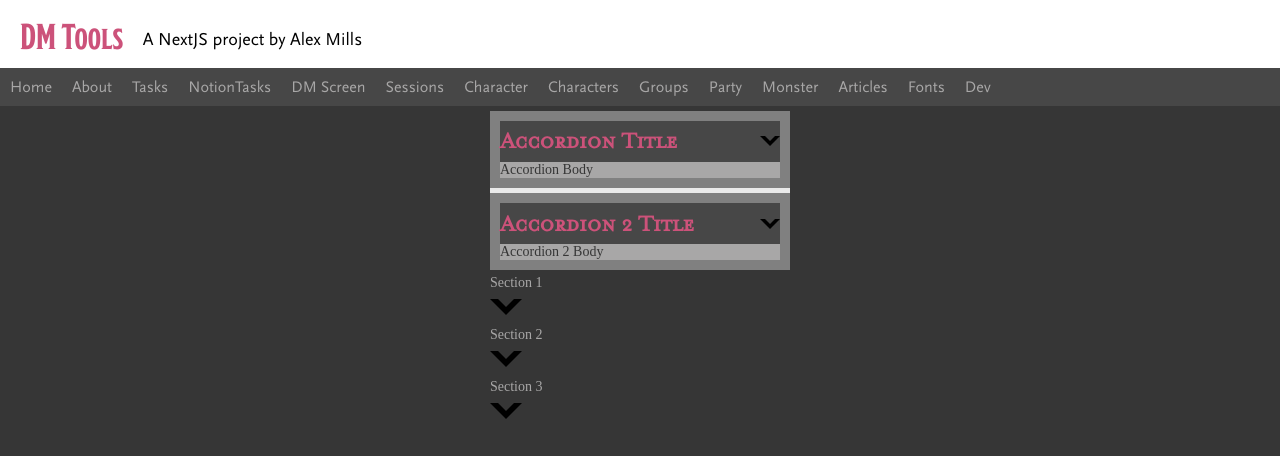
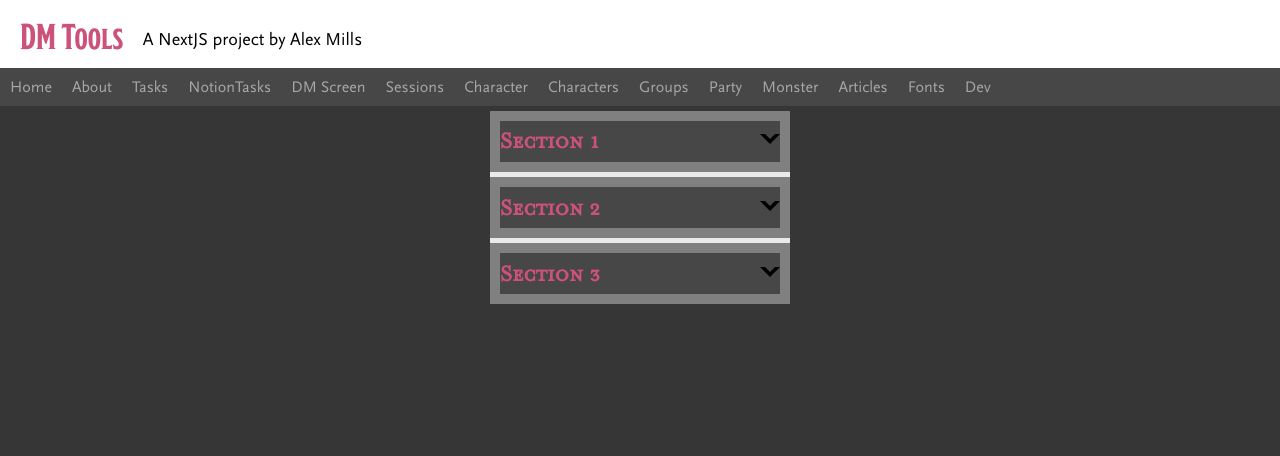
Before and after one commit to cardiacunicorn/dm-tools, a Next.js app: page /sessions in a window 1280 px wide. Shown: the top 456 px of the page. Built offline with nearby package versions, Linux system fonts and the light colour scheme; a web font is replaced by a local one.

Commit message:
cleaning up

```diff
--- a/components/Accordion.tsx
+++ b/components/Accordion.tsx
@@ -5,12 +5,12 @@ const Accordion = ({ title, content }) => {
   const [isActive, setIsActive] = useState(false);
 
   return (
-    <div className="accordion-item">
-      <div className="accordion-title" onClick={() => setIsActive(!isActive)}>
-        <div>{title}</div>
+    <div className="accordion_item">
+      <div className="item_title" onClick={() => setIsActive(!isActive)}>
+        <h2>{title}</h2>
         <div><img src={downChevron.src} alt="Open/Close" /></div>
       </div>
-      {isActive && <div className="accordion-content">{content}</div>}
+      {isActive && <div className="item_body">{content}</div>}
     </div>
   );
 };
--- a/pages/sessions.tsx
+++ b/pages/sessions.tsx
@@ -1,5 +1,4 @@
 import styles from '../styles/Sessions.module.scss'
-import downChevron from '../assets/icons/directional/chevron-down-thick.png'
 import Accordion from '../components/Accordion';
 import { accordionData } from '../data/sessions/session-23';
 
@@ -7,17 +6,6 @@ export default function Sessions() {
 
   return (
     <div className={styles.sessions_page}>
-        <div className={styles.accordion}>
-          {data.map((item, i) => (
-            <div className={styles.accordion_item}>
-              <div className={styles.item_title}>
-                <h2>{item.title}</h2>
-                <img src={downChevron.src} alt="Open/Close" />
-              </div>
-              <div className={styles.item_body}>{item.body}</div>
-            </div>
-          ))}
-        </div>
         <div className="accordion">
           {accordionData.map(({ title, content }) => (
             <Accordion title={title} content={content} />
@@ -26,14 +14,3 @@ export default function Sessions() {
     </div>
   )
 }
-
-const data = [
-  {
-    title: 'Accordion Title',
-    body: 'Accordion Body'
-  },
-  {
-    title: 'Accordion 2 Title',
-    body: 'Accordion 2 Body'
-  }
-]
--- a/styles/globals.scss
+++ b/styles/globals.scss
@@ -125,3 +125,31 @@ th {
 td {
   border: 1px solid $black;
 }
+
+.accordion {
+  width: 30rem;
+  background-color: $offwhite;
+
+  .accordion_item {
+      margin: 0.5rem 0;
+      padding: 1rem;
+      background-color: $grey;
+
+      .item_title {
+          display: flex;
+          flex-flow: row nowrap;
+          align-items: center;
+          justify-content: space-between;
+          background-color: $medgrey;
+          color: $offwhite;
+
+          img {
+              width: 2rem;
+          }
+      }
+      .item_body {
+          background-color: $lightgrey;
+          color: $darkgrey;
+      }
+  }
+}
```
